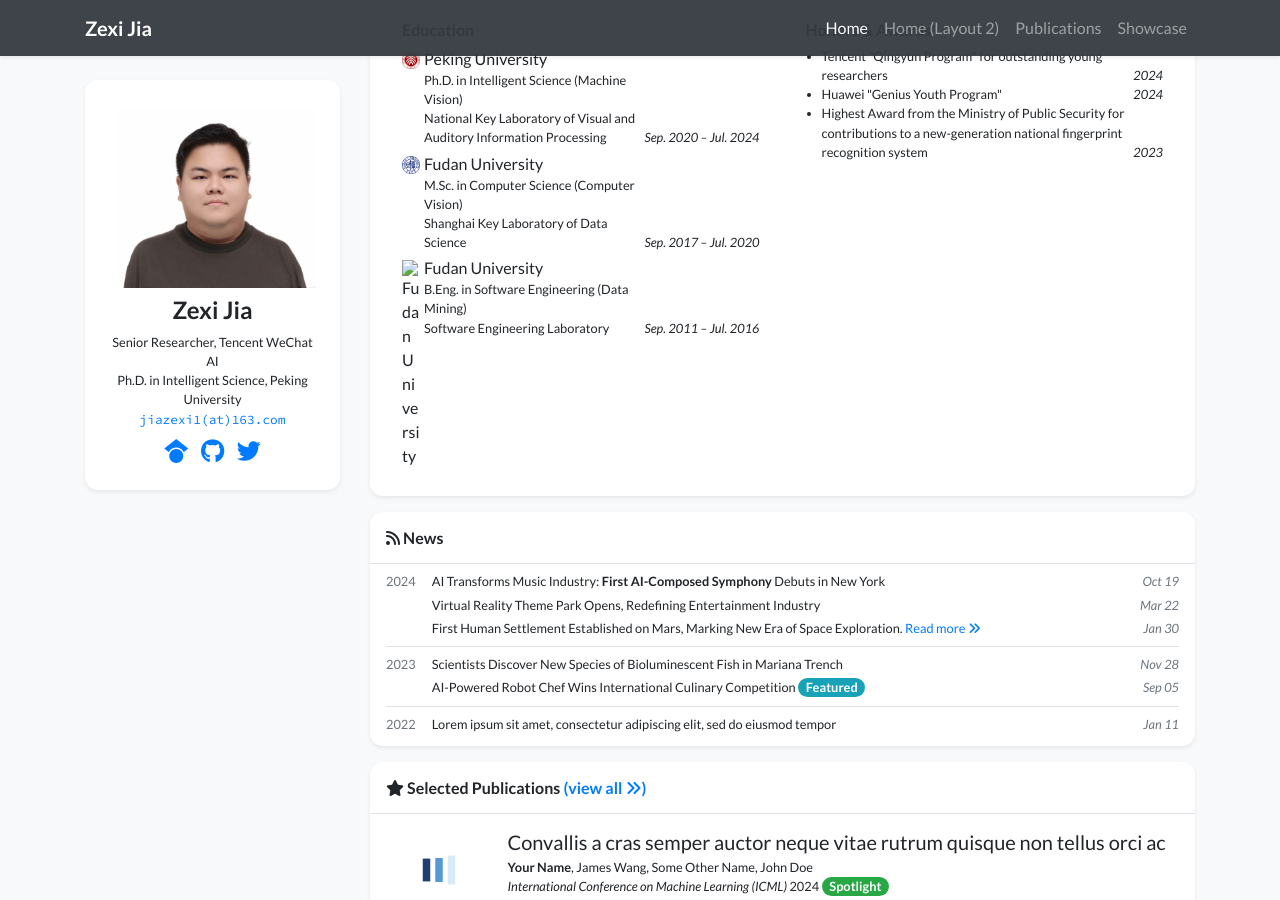
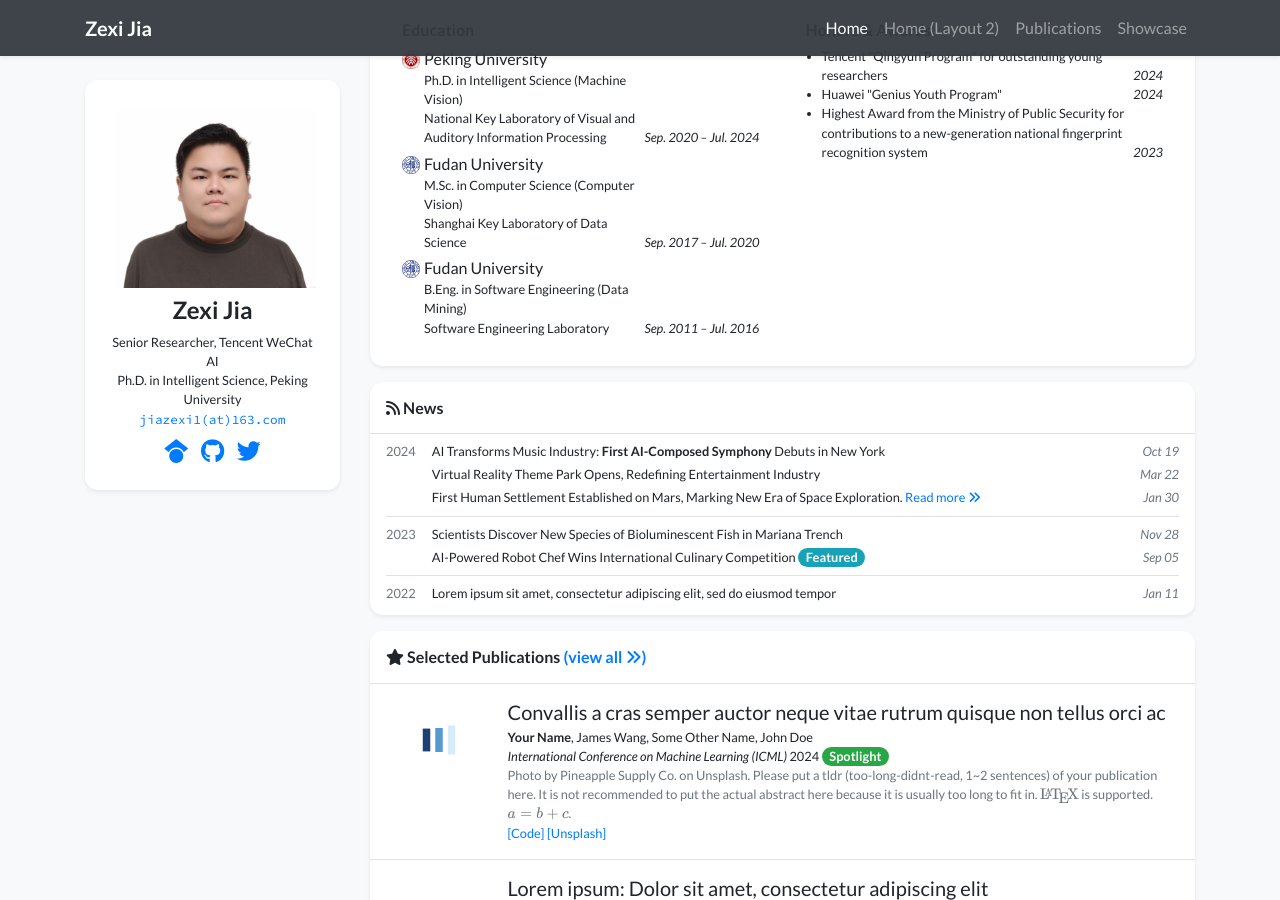
Before and after one commit to zexiJia/zexijia.github.io, a Jekyll site: the page built from index.html, in a window 1280 px wide and 900 px high, scrolled down 612 px. Built offline with Jekyll 4.4.1, drawn with Linux system fonts in a browser that asks for light colours; nearby versions of some CDN libraries; a style sheet for code colours, icons or effects is not loaded.

```diff
--- a/_data/profile.yml
+++ b/_data/profile.yml
@@ -60,7 +60,7 @@
       Shanghai Key Laboratory of Data Science
     date: Sep. 2017 – Jul. 2020
   - name: Fudan University
-    ogo: /assets/images/badges/fudan.png
+    logo: /assets/images/badges/fudan.png
     position: >-
       B.Eng. in Software Engineering (Data Mining) <br/>
       Software Engineering Laboratory
```
